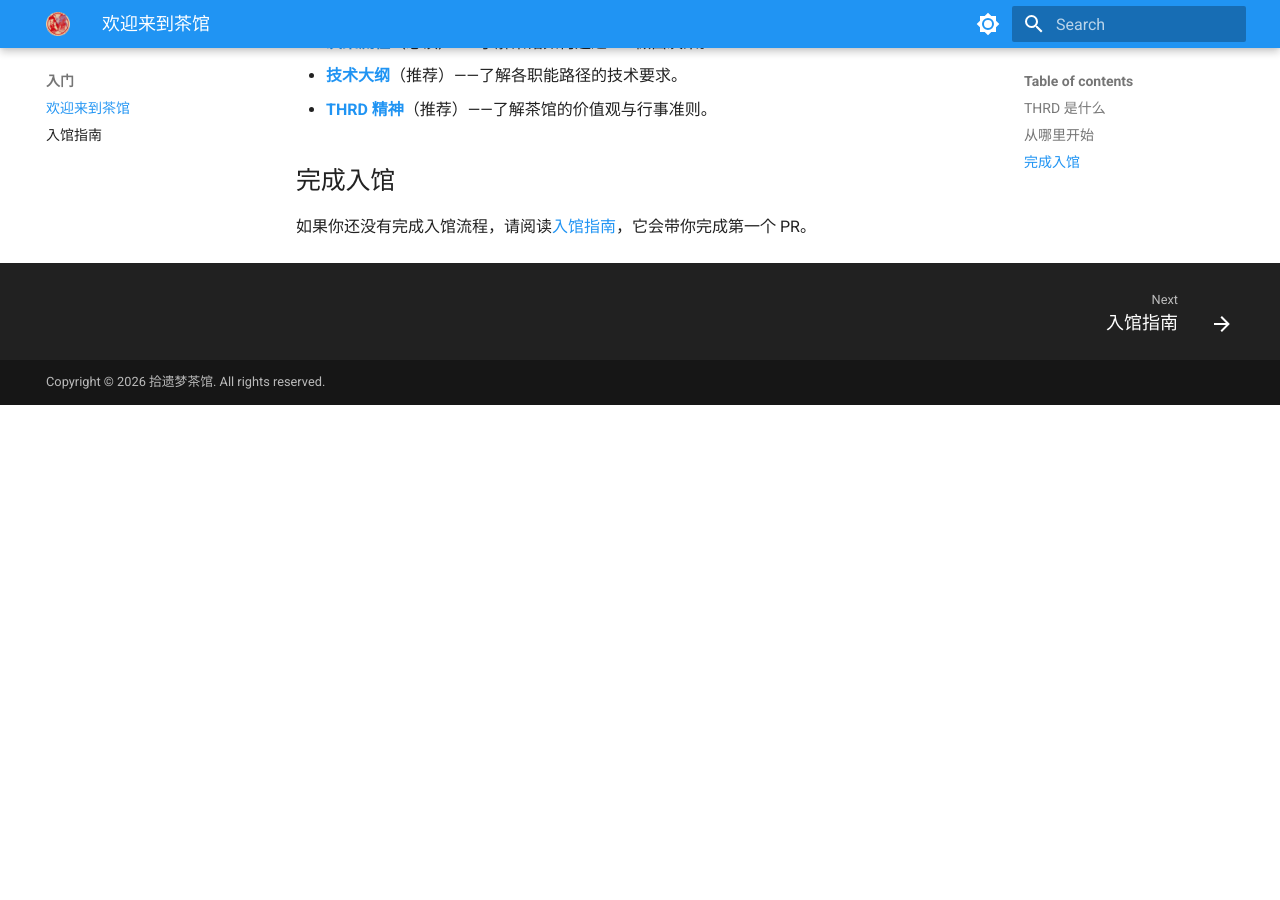
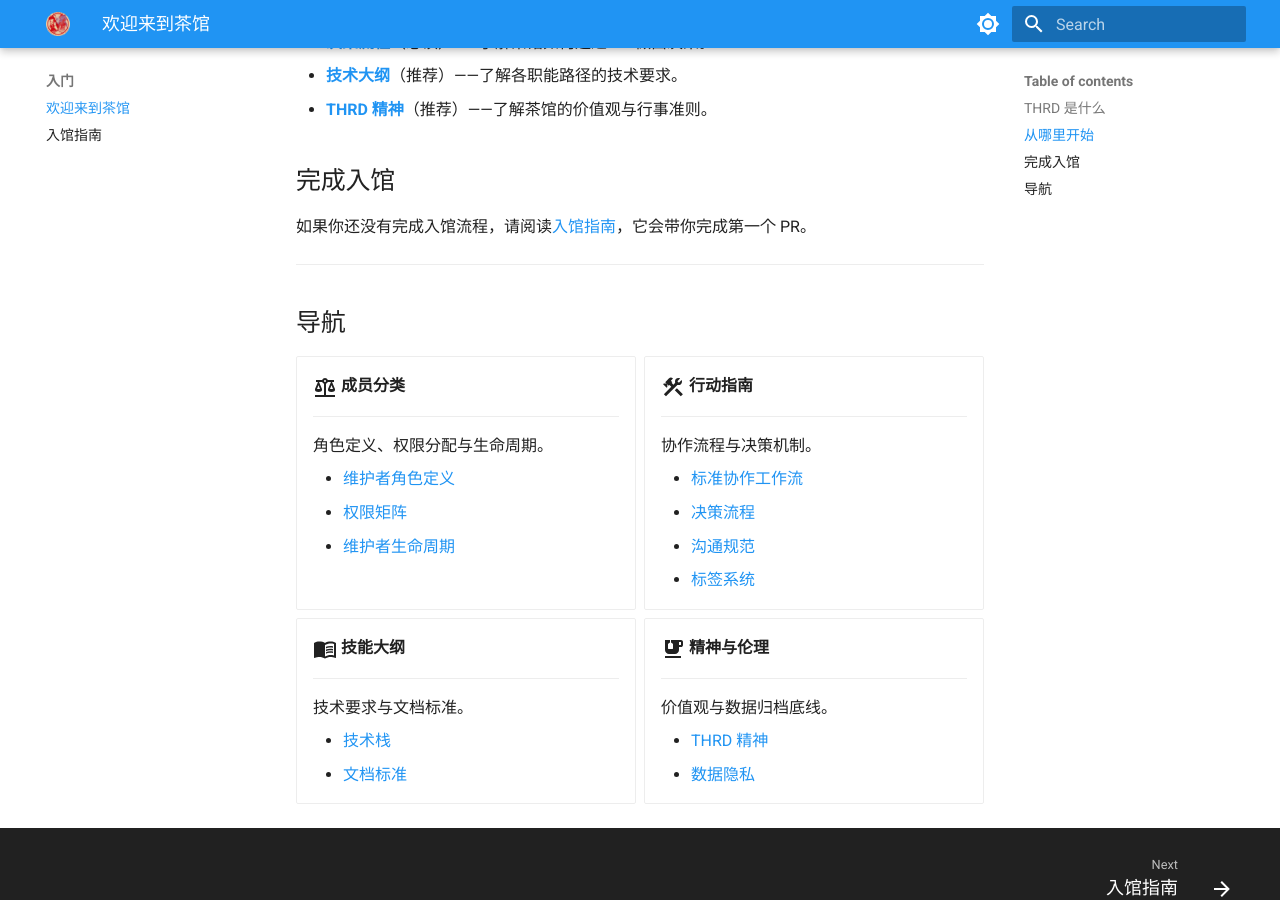
Before and after one commit to TouhouGleaners/THRD-Protocol, an MkDocs documentation site: the page built from docs/index.md, in a window 1280 px wide and 900 px high, scrolled down 567 px. Built offline with MkDocs 1.6.1 and Material for MkDocs 9.7.7, drawn with Linux system fonts in a browser that asks for light colours; before the commit the page ends 972 px from its top, so only the background shows below that.

Commit message:
refactor(nav): 首页补充卡片导航，关于页面增加提案链接

```diff
--- a/docs/index.md
+++ b/docs/index.md
@@ -19,3 +19,50 @@
 ## 完成入馆
 
 如果你还没有完成入馆流程，请阅读[入馆指南](./getting-started/onboarding.md)，它会带你完成第一个 PR。
+
+---
+
+## 导航
+
+<div class="grid cards" markdown>
+
+-   :material-scale-balance:{ .lg .middle } __成员分类__
+
+    ---
+
+    角色定义、权限分配与生命周期。
+
+    - [维护者角色定义](./governance/maintainer-role.md)
+    - [权限矩阵](./governance/access-control.md)
+    - [维护者生命周期](./governance/lifecycle.md)
+
+-   :material-hammer-wrench:{ .lg .middle } __行动指南__
+
+    ---
+
+    协作流程与决策机制。
+
+    - [标准协作工作流](./action-guide/dev-workflow.md)
+    - [决策流程](./action-guide/decision-making.md)
+    - [沟通规范](./action-guide/communication.md)
+    - [标签系统](./action-guide/labels.md)
+
+-   :material-book-open-variant:{ .lg .middle } __技能大纲__
+
+    ---
+
+    技术要求与文档标准。
+
+    - [技术栈](./skills/tech-stack.md)
+    - [文档标准](./skills/docs-standard.md)
+
+-   :material-tea:{ .lg .middle } __精神与伦理__
+
+    ---
+
+    价值观与数据归档底线。
+
+    - [THRD 精神](./ethics/thrd-spirit.md)
+    - [数据隐私](./ethics/data-privacy.md)
+
+</div>
```
Also changed, not shown: docs/about.md (+1 -1 lines).
